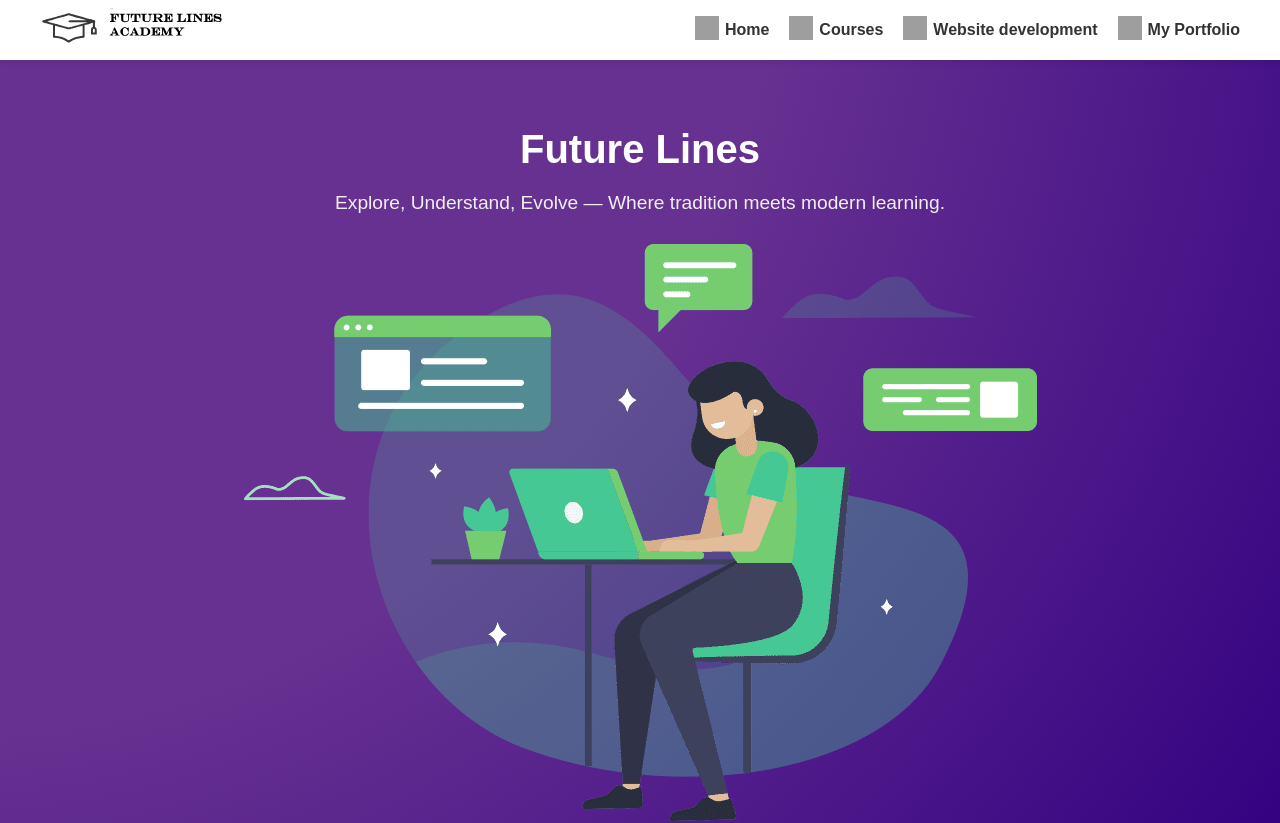
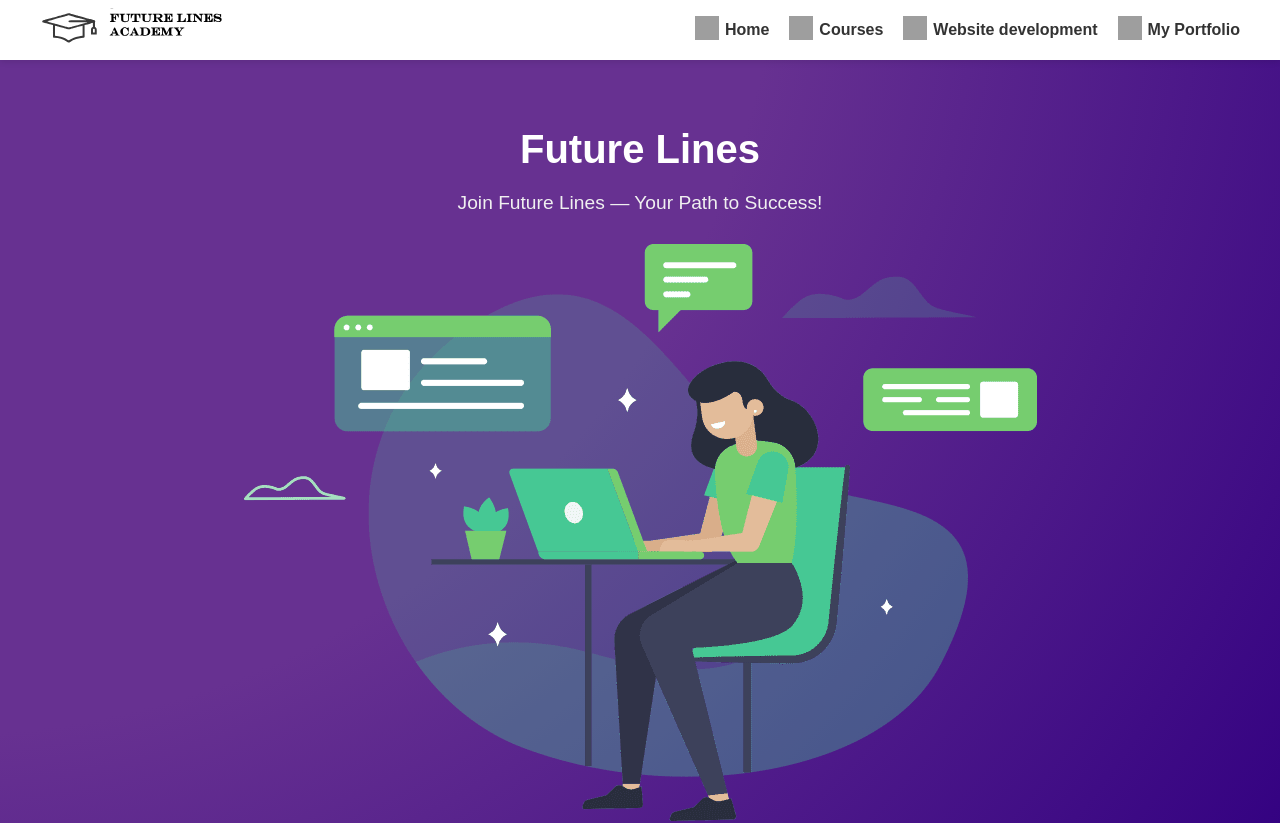
Before and after one commit to vishalamc/freelines, a React (Create React App) app: page / in a window 1280 px wide. Shown: the top 823 px of the page. Built offline with nearby package versions, Linux system fonts and the light colour scheme; grey boxes are pictures that could not be loaded.

Commit message:
Update HomePage.js

```diff
--- a/src/pages/HomePage.js
+++ b/src/pages/HomePage.js
@@ -20,7 +20,7 @@ export default function Home() {
   return (
     <div className="homepage">
       <h1 className="home-title">Future Lines</h1>
-      <p className="tagline">Explore, Understand, Evolve — Where tradition meets modern learning.</p>
+      <p className="tagline">Join Future Lines — Your Path to Success!</p>
 
      {/* Showcase Image */}
       <div className="showcase-container">
```
